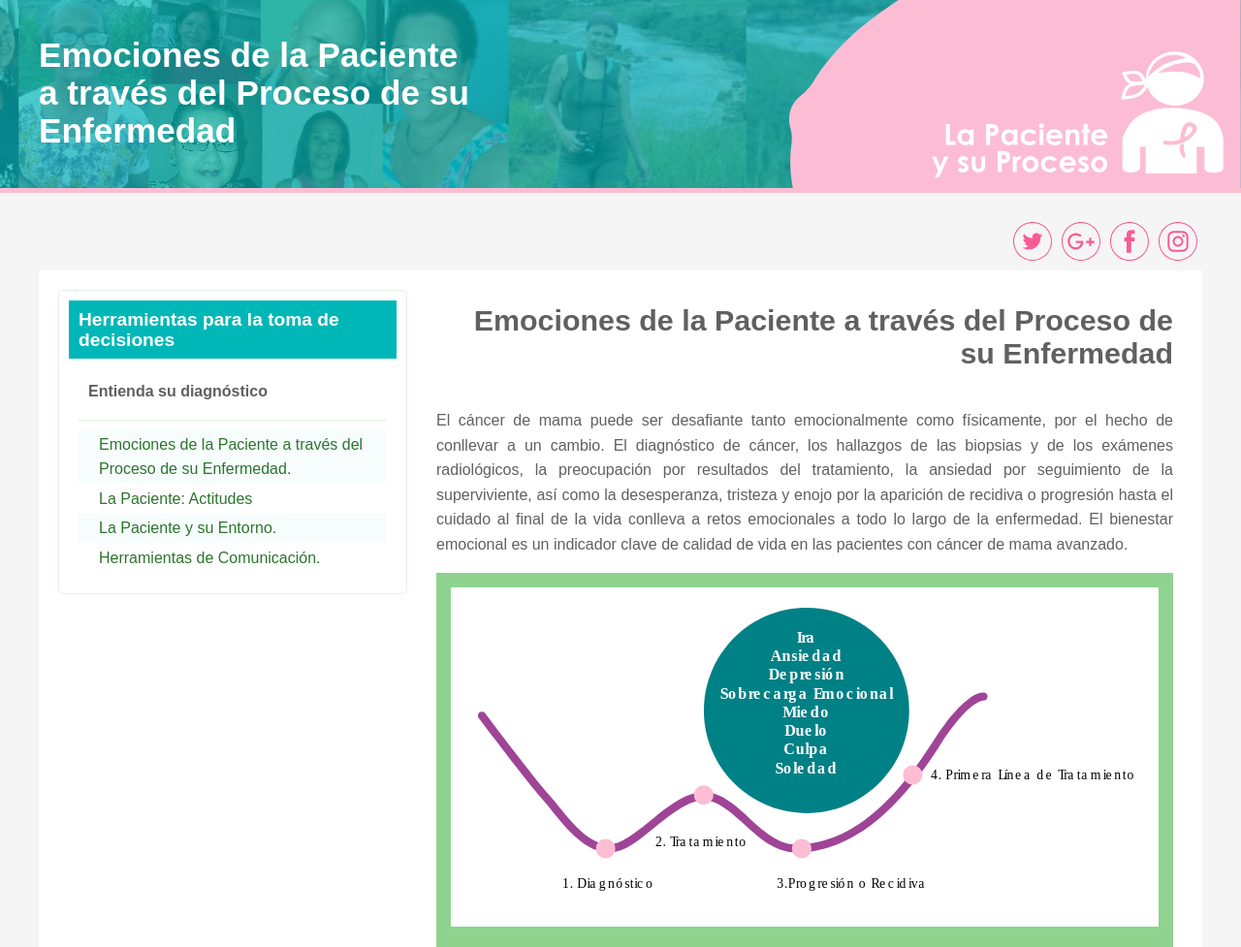
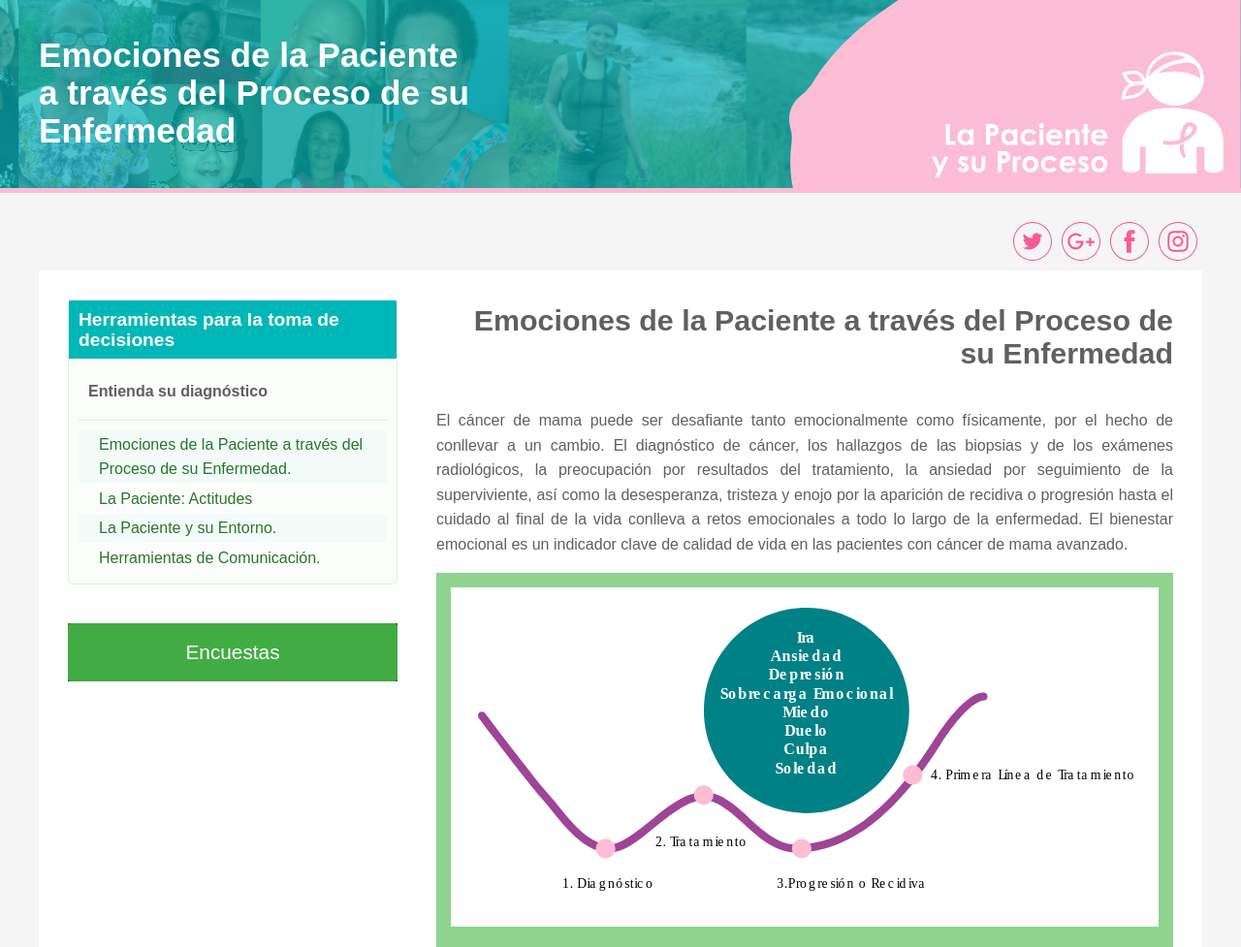
Before and after one commit to dlunamontilla/canceravanzadodemama, a PHP site: page /index.php?paciente in a window 1280 px wide. Shown: the part 81-1058 px from the top of the page at 97% size. Run offline with PHP 8.4, Linux system fonts and the light colour scheme; some web fonts are replaced.

Commit message:
Se implemento el boton de la encuesta y se enlazo con la ventana modal

```diff
--- a/app/js/main.js
+++ b/app/js/main.js
@@ -4,6 +4,7 @@ import { menuHeader } from "./modulos/scrolling.js";
 import { eliminarAtributo } from "./modulos/eliminarAtributos.js";
 import { ventanasModales } from "./modulos/ventanasModales.js";
 import { elementos } from "./modulos/elementos.js";
+import {encuestas} from "./modulos/encuestas.js";
 
 imagenSVG();
 redesSociales();
@@ -55,3 +56,5 @@ onkeydown = (e) => {
 //       e.preventDefault();
 //     }, false);
 //   });
+
+encuestas( "#encuestas" );
--- /dev/null
+++ b/app/js/modulos/encuestas.js
@@ -0,0 +1,29 @@
+import { elemento } from "./elementos.js";
+import { ventanasModales } from "./ventanasModales.js";
+
+const encuestas = ( selector ) => {
+  if ( typeof selector === "undefined" )
+    return;
+
+    let boton = elemento( selector );
+    if ( boton === null ) return;
+
+    boton.onclick = () => {
+      if (
+        modal === null ||
+        modalTitle === null
+      ) {
+        return;
+      }
+
+      modal.classList.add("modal--show");
+      modalTitle.textContent = "Realizar encuestas";
+
+      let modalContent = elemento(".modal__content");
+      if ( modalContent === null ) return;
+
+      modalContent.innerHTML = "<h4>En proceso de implementación</h4> <p>Ya se encuentra lista la encuensta, sin embargo, aún no se encuentra disponible en esta Web. Su implementación se realizará las próximas horas</p>";
+    }
+}
+
+export { encuestas };
--- a/app/php/modulos/indice.php
+++ b/app/php/modulos/indice.php
@@ -60,7 +60,9 @@ HTML;
   if ( $get->distribuirEnModulos($menuLaPaciente) ) {
     $sidebar = <<<HTML
     <div class="pegajoso">
-        <div class="indice pegajoso__inner">
+        <div class="pegajoso__inner">
+            <!-- ïndice -->
+            <div class="indice">
                 <div class="indice__header">
                     <h3>Herramientas para la toma de decisiones</h3>
                 </div>
@@ -75,6 +77,13 @@ HTML;
                     </ul>
                 </div>
             </div>
+
+            <!-- Otros elementos -->
+            <div class="encuestas-button">
+                <button id="encuestas" class="button button--encuestas">Encuestas</button>
             </div>
+        </div>
+    </div>
+
 HTML;
   }
--- a/app/php/modulos/ventanasModales.php
+++ b/app/php/modulos/ventanasModales.php
@@ -7,7 +7,7 @@ $ventanasModales = <<<HTML
   <div class="modal$mostrar" id="modal" data-tipo="modal-main">
     <div class="modal__wrapper">
       <div class="modal__header">
-        <h3>$modalTitle</h3>
+        <h3 id="modalTitle">$modalTitle</h3>
         <button id="salir" class="modal__salir">&times;</button>
       </div>
 
@@ -17,3 +17,16 @@ $ventanasModales = <<<HTML
     </div>
   </div>
 HTML;
+
+$plantillaModal = <<<HTML
+  <div class="modal">
+    <div class="modal__wrapper">
+      <div class="modal__header">
+        <h3></h3>
+        <button class="modal__salir">&times;</button>
+      </div>
+
+      <div class="modal__content"></div>
+    </div>
+  </div>
+HTML;
--- a/index.php
+++ b/index.php
@@ -68,6 +68,9 @@ if ( count($_GET) < 1 ) {
 </head>
 
 <body<?= $overflow; ?>>
+  <!-- Plantilla para la ventana Modal -->
+  <template id="plantillaModal"><?= $plantillaModal; ?></template>
+
   <main id="app">
     <header class="header header--fondo">
       <div<?= $border; ?>>
--- a/recursos/activos/sass/_animations.scss
+++ b/recursos/activos/sass/_animations.scss
@@ -0,0 +1,6 @@
+@keyframes fadeIn {
+    from {
+        transform: scale(0.97);
+        opacity: 0;
+    }
+}
--- a/recursos/activos/sass/_forms.scss
+++ b/recursos/activos/sass/_forms.scss
@@ -56,7 +56,7 @@
   outline: medium none;
   border: 0;
   transition: 300ms ease;
-
+  color: inherit;
   border-radius: var(--radio);
 
   &--buscar {
@@ -93,4 +93,35 @@
       box-shadow: inset 0 0 4px rgba(black, 0.3)
     }
   }
+
+  &--encuestas {
+    display: block;
+    width: 100%;
+    height: 60px;
+    background-color: darken($color-secundario-4, 10);
+    color: white;
+    transition: 300ms ease;
+    border-radius: 4px;
+
+    font: {
+      size: 1.3rem;
+    }
+
+    &:hover,
+    &:focus {
+      background-color: darken($color-secundario-4, 15);
+    }
+
+    &:active {
+      transition: none;
+      background-color: darken($color-secundario-4, 10);
+    }
+  }
 }
+
+.encuestas-button {
+  margin-top: 40px;
+
+  background-color: $color-base;
+  color: white;
+}
--- a/recursos/activos/sass/_main.scss
+++ b/recursos/activos/sass/_main.scss
@@ -588,7 +588,7 @@
   &--recursos {
     --padding: 100px;
 
-    background-image: url("../../../multimedia/fotos/foto-recursos.jpeg");
+    background-image: url("../../multimedia/fotos/foto-recursos.jpeg");
     background-repeat: no-repeat;
     background-size: cover;
     background-position: center top;
@@ -1805,6 +1805,10 @@
   &--show {
     padding-top: 20px;
     --display: block;
+
+    .modal__wrapper {
+      animation: 300ms ease fadeIn 1;
+    }
   }
 
   &__wrapper {
--- a/vista/css/style.css
+++ b/vista/css/style.css
@@ -1835,7 +1835,7 @@ h6 {
 }
 .directorio--recursos {
   --padding: 100px;
-  background-image: url("../../../multimedia/fotos/foto-recursos.jpeg");
+  background-image: url("../../multimedia/fotos/foto-recursos.jpeg");
   background-repeat: no-repeat;
   background-size: cover;
   background-position: center top;
@@ -2808,6 +2808,9 @@ h6 {
 .modal--show {
   padding-top: 20px;
   --display: block;
+}
+.modal--show .modal__wrapper {
+  animation: 300ms ease fadeIn 1;
 }
 .modal__wrapper {
   --initial-size: 100px;
@@ -3403,6 +3406,7 @@ h6 {
   outline: medium none;
   border: 0;
   transition: 300ms ease;
+  color: inherit;
   border-radius: var(--radio);
 }
 .button--buscar {
@@ -3433,5 +3437,35 @@ h6 {
   transition: none;
   box-shadow: inset 0 0 4px rgba(0, 0, 0, 0.3);
 }
+.button--encuestas {
+  display: block;
+  width: 100%;
+  height: 60px;
+  background-color: #43ab43;
+  color: white;
+  transition: 300ms ease;
+  border-radius: 4px;
+  font-size: 1.3rem;
+}
+.button--encuestas:hover, .button--encuestas:focus {
+  background-color: #3c993c;
+}
+.button--encuestas:active {
+  transition: none;
+  background-color: #43ab43;
+}
+
+.encuestas-button {
+  margin-top: 40px;
+  background-color: #4d4d4d;
+  color: white;
+}
+
+@keyframes fadeIn {
+  from {
+    transform: scale(0.97);
+    opacity: 0;
+  }
+}
 
 /*# sourceMappingURL=style.css.map */
```
Also changed, not shown: 1 other file. Lines whose indentation alone changed are shown as unchanged.
